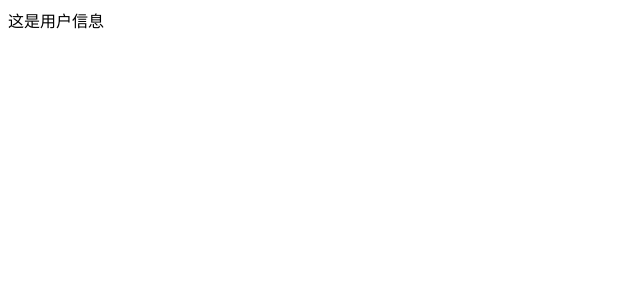
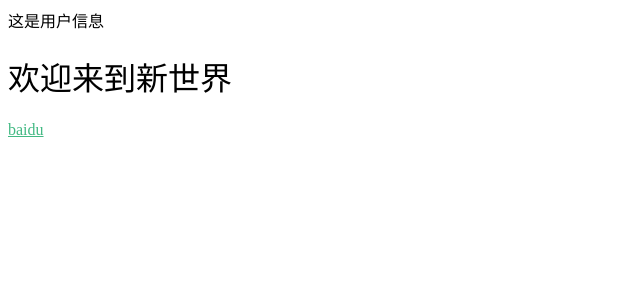
Before and after one commit to changhuaC/mark-paper-web, a Vue app: page / in a window 1280 px wide. Shown: the top 300 px of the page, without its empty margins (0-640 px from the left). Built offline with nearby package versions, Linux system fonts and the light colour scheme; the HTML template or start-up script is replaced by a standard one.

Commit message:
编译通过

```diff
--- a/package.json
+++ b/package.json
@@ -15,7 +15,7 @@
   "author": "changh",
   "license": "ISC",
   "dependencies": {
-    "vue": "^2.5.11",
+    "vue": "^2.5.13",
     "vue-router": "^3.0.1"
   },
   "devDependencies": {
@@ -42,6 +42,8 @@
     "sass-loader": "^6.0.6",
     "style-loader": "^0.19.1",
     "uglifyjs-webpack-plugin": "^1.1.6",
+    "vue-loader": "^13.7.0",
+    "vue-style-loader": "^3.0.3",
     "vue-template-compiler": "^2.5.13",
     "webpack": "^3.10.0",
     "webpack-bundle-analyzer": "^2.9.2",
--- a/src/config/router.js
+++ b/src/config/router.js
@@ -1,6 +1,6 @@
 import Vue from 'vue'
 import Router from 'vue-router'
-import index from '../pages/index.vue'
+import Index from '../pages/Index.vue'
 
 Vue.use(Router)
 
@@ -9,7 +9,7 @@ export default new Router({
         {
             path: '/',
             name: 'index',
-            component: index
+            component: Index
         }
     ]
 })
--- a/src/main.js
+++ b/src/main.js
@@ -1,6 +1,6 @@
 
 import Vue from 'vue'
-import UserDetail from './pages/user-detail.vue'
+import App from './pages/App.vue'
 import router from './config/router'
 Vue.config.productionTip = false
 
@@ -8,6 +8,6 @@ Vue.config.productionTip = false
 new Vue({
     el: '#app',
     router,
-    template: '<userDetail/>',
-    components: { UserDetail }
+    template: '<App/>',
+    components: { App }
 })
--- a/src/pages/user-detail.vue
+++ b/src/pages/App.vue
@@ -1,6 +1,10 @@
 <template>
-    <div>这是用户信息</div>
+    <div id="111">
+        <div>这是用户信息</div>
+        <router-view/>
+    </div>
 </template>
+
 <script>
     export default {
         name: 'userDetail'
--- a/src/pages/index.vue
+++ b/src/pages/index.vue
@@ -1,6 +1,7 @@
 <template>
   <div class="hello">
     <h1>{{ msg }}</h1>
+    <a href="http://www.baidu.com">baidu</a>
   </div>
 </template>
 
```
Also changed, not shown: 1 other file (tests, documents, lock files or other folders).
